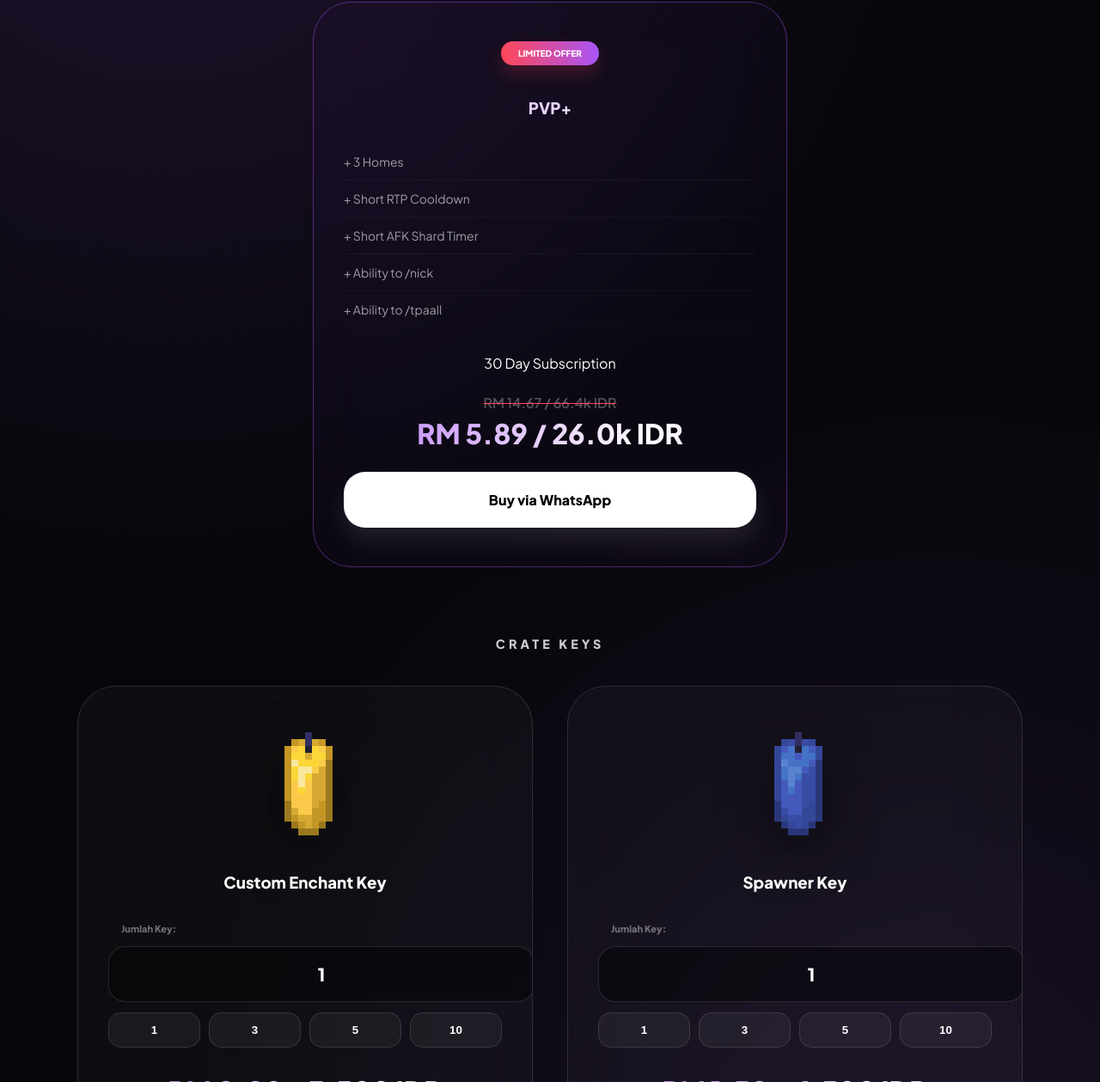
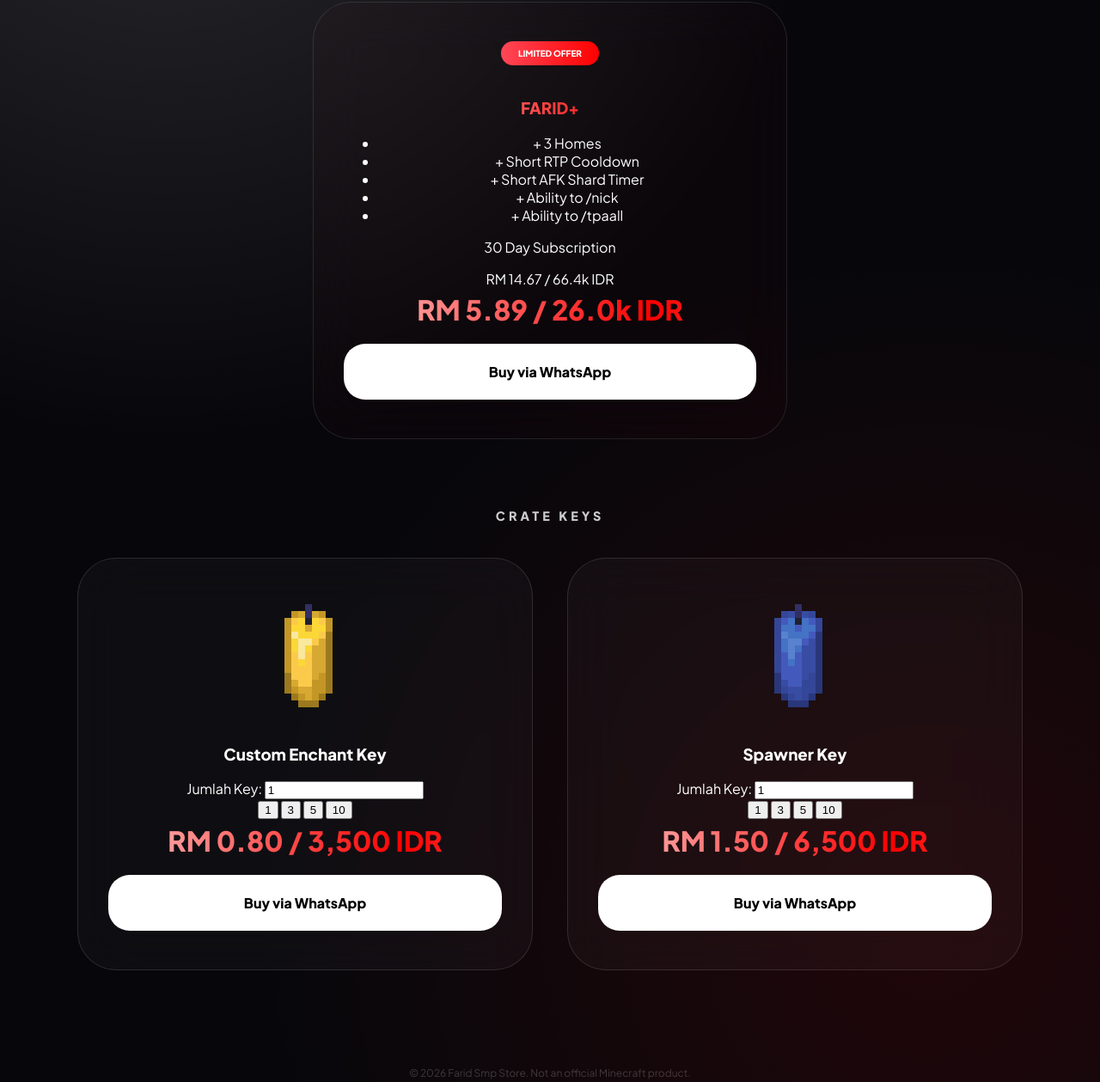
Before and after one commit to Faridgameprimi/pvpsl-store, a plain HTML site: page index.html in a window 1280 px wide. Shown: the part 561-1820 px from the top of the page at 86% size. Drawn offline with Linux system fonts and the light colour scheme.

Commit message:
Add files via upload

```diff
--- a/index.html
+++ b/index.html
@@ -3,7 +3,7 @@
 <head>
     <meta charset="UTF-8">
     <meta name="viewport" content="width=device-width, initial-scale=1.0">
-    <title>Pvp Legend | Official Webstore</title>
+    <title>Farid Smp | Official Webstore</title>
     <link href="https://fonts.googleapis.com/css2?family=Plus+Jakarta+Sans:wght@400;600;800&display=swap" rel="stylesheet">
     <link rel="stylesheet" href="style.css">
 </head>
@@ -13,7 +13,7 @@
 
     <nav>
         <div class="container">
-            <h2 class="brand-logo">PVP LEGEND<span class="animated-text"> STORE</span></h2>
+            <h2 class="brand-logo">FARID SMP<span class="animated-text"> STORE</span></h2>
             <ul>
                 <li><a href="#ranks" class="snd-trigger">Ranks</a></li>
                 <li><a href="#keys" class="snd-trigger">Keys</a></li>
@@ -23,8 +23,8 @@
     </nav>
 
     <header>
-        <h1 class="animated-text">PVP LEGEND</h1>
-        <p>Selamat Datang di Toko Resmi PvP Legends</p>
+        <h1 class="animated-text">FARID SMP</h1>
+        <p>Selamat Datang di Toko Resmi Farid Smp</p>
     </header>
 
     <main class="container">
@@ -34,7 +34,7 @@
             <div class="rank-container">
                 <div class="card rank-card snd-trigger">
                     <div class="rank-badge">LIMITED OFFER</div>
-                    <h3 class="animated-text">PVP+</h3>
+                    <h3 class="animated-text">FARID+</h3>
                     <ul class="features">
                         <li>+ 3 Homes</li>
                         <li>+ Short RTP Cooldown</li>
@@ -47,7 +47,7 @@
                         <span class="original-price">RM 14.67 / 66.4k IDR</span>
                         <p class="price animated-text">RM 5.89 / 26.0k IDR</p>
                     </div>
-                    <a href="https://wa.me/60142446184?text=Saya%20ingin%20beli%20Rank%20PVP+" class="btn-buy snd-trigger">Buy via WhatsApp</a>
+                    <a href="https://wa.me/60142446184?text=Saya%20ingin%20beli%20Rank%20FARID+" class="btn-buy snd-trigger">Buy via WhatsApp</a>
                 </div>
             </div>
         </section>
@@ -95,7 +95,7 @@
     </main>
 
     <footer>
-        <p>&copy; 2026 Pvp Legend Store. Not an official Minecraft product.</p>
+        <p>&copy; 2026 Farid Smp Store. Not an official Minecraft product.</p>
     </footer>
 
     <script>
@@ -105,13 +105,12 @@
             spawner: { rm: 1.50, idr: 6500 }
         };
 
-        // Fungsi Suara yang diperbaiki
         function playSound() {
-            btnAudio.pause(); // Reset jika sedang bunyi
+            btnAudio.pause();
             btnAudio.currentTime = 0;
             const playPromise = btnAudio.play();
             if (playPromise !== undefined) {
-                playPromise.catch(error => { console.log("User interaction required for audio"); });
+                playPromise.catch(error => { console.log("Audio play failed"); });
             }
         }
 
@@ -130,18 +129,16 @@
 
             document.getElementById(type + '-price-display').innerText = `RM ${totalRM} / ${totalIDR} IDR`;
 
-            const waMsg = `Hello%20PVP%20Legend,%20saya%20ingin%20membeli%20${qty}x%20${type.toUpperCase()}%20KEY`;
+            const waMsg = `Hello%20Farid%20Smp,%20saya%20ingin%20membeli%20${qty}x%20${type.toUpperCase()}%20KEY`;
             document.getElementById(type + '-buy-link').href = `https://wa.me/60142446184?text=${waMsg}`;
         }
 
-        // Global Event Listener untuk semua tombol/link/input/card
         document.addEventListener('click', function(e) {
             if (e.target.closest('.snd-trigger')) {
                 playSound();
             }
         });
 
-        // Inisialisasi awal
         calculateKey('ce');
         calculateKey('spawner');
     </script>
--- a/style.css
+++ b/style.css
@@ -4,30 +4,31 @@
     --glass: rgba(255, 255, 255, 0.03);
     --glass-heavy: rgba(255, 255, 255, 0.08);
     --glass-border: rgba(255, 255, 255, 0.12);
-    --primary-purple: #a855f7;
+    --primary-red: #ff0000; /* Warna Utama Merah */
     --bg-dark: #07070b;
 }
 
 body {
     font-family: 'Plus Jakarta Sans', sans-serif;
     margin: 0; background-color: var(--bg-dark); color: white;
+    /* Background Putih ke Merah (Glow Effect) */
     background-image:
-        radial-gradient(circle at 15% 15%, rgba(168, 85, 247, 0.15) 0%, transparent 40%),
-        radial-gradient(circle at 85% 85%, rgba(168, 85, 247, 0.1) 0%, transparent 40%);
+        radial-gradient(circle at 15% 15%, rgba(255, 255, 255, 0.15) 0%, transparent 40%),
+        radial-gradient(circle at 85% 85%, rgba(255, 0, 0, 0.1) 0%, transparent 40%);
     overflow-x: hidden;
     min-height: 100vh;
 }
 
 .container { max-width: 1100px; margin: 0 auto; padding: 0 20px; }
 
-/* Animasi Teks */
+/* Animasi Teks Putih ke Merah */
 @keyframes flowText {
     0% { background-position: 0% 50%; }
     100% { background-position: 100% 50%; }
 }
 
 .animated-text {
-    background: linear-gradient(90deg, var(--primary-purple), #ffffff, var(--primary-purple));
+    background: linear-gradient(90deg, #ffffff, #ff0000, #ffffff);
     background-size: 200% auto;
     -webkit-background-clip: text;
     -webkit-text-fill-color: transparent;
@@ -47,7 +48,7 @@ nav {
 
 nav ul { list-style: none; display: flex; gap: 25px; float: right; margin-top: -35px; }
 nav ul li a { text-decoration: none; color: rgba(255,255,255,0.6); font-weight: 600; transition: 0.3s; }
-nav ul li a:hover { color: var(--primary-purple); }
+nav ul li a:hover { color: var(--primary-red); }
 
 /* Header */
 header { text-align: center; padding: 100px 20px; }
@@ -56,13 +57,13 @@ header p { opacity: 0.5; font-size: 1.1rem; margin-top: 10px; }
 
 .section-title { text-align: center; margin: 80px 0 40px; text-transform: uppercase; letter-spacing: 4px; font-size: 0.9rem; opacity: 0.8; }
 
-/* Grid & Card (LIQUID GLASS V2) */
+/* Cards */
 .grid { display: grid; grid-template-columns: repeat(auto-fit, minmax(320px, 1fr)); gap: 40px; }
 
 .card {
     background: var(--glass);
     backdrop-filter: blur(30px); -webkit-backdrop-filter: blur(30px);
-    border-radius: 45px; /* Lebih Bulat */
+    border-radius: 45px;
     padding: 45px 35px;
     border: 1px solid var(--glass-border);
     text-align: center;
@@ -73,73 +74,41 @@ header p { opacity: 0.5; font-size: 1.1rem; margin-top: 10px; }
 
 .card:hover {
     transform: translateY(-15px) scale(1.02);
-    border-color: rgba(168, 85, 247, 0.5);
+    border-color: rgba(255, 0, 0, 0.5); /* Border jadi merah saat hover */
     background: var(--glass-heavy);
-    box-shadow: 0 30px 60px rgba(0,0,0,0.4), 0 0 20px rgba(168, 85, 247, 0.1);
+    box-shadow: 0 30px 60px rgba(0,0,0,0.4), 0 0 20px rgba(255, 0, 0, 0.1);
 }
 
-/* Rank Specific */
 .rank-card {
     max-width: 480px;
     margin: 0 auto;
-    border: 1px solid rgba(168, 85, 247, 0.4);
-    background: rgba(168, 85, 247, 0.03);
+    border: 1px solid rgba(255, 255, 255, 0.1);
+    background: rgba(255, 0, 0, 0.02);
 }
 
 .rank-badge {
-    background: linear-gradient(90deg, #ff4757, #a855f7);
+    background: linear-gradient(90deg, #ff4757, #ff0000);
     color: white; padding: 8px 20px; border-radius: 50px;
     font-size: 10px; font-weight: 800; margin-bottom: 20px;
-    display: inline-block; box-shadow: 0 10px 20px rgba(255, 71, 87, 0.2);
+    display: inline-block;
 }
 
-/* Harga */
-.price-container { margin: 25px 0; }
-.original-price {
-    font-size: 1rem; color: rgba(255,255,255,0.3);
-    text-decoration: line-through; text-decoration-color: #ff4757; font-weight: 600;
-}
 .price { font-size: 2rem; margin: 5px 0; }
 
-/* Input & Buttons */
-.selector-group { margin: 30px 0; text-align: left; }
-.selector-group label { font-size: 11px; opacity: 0.4; font-weight: 800; margin-left: 15px; }
+input[type=number]:focus { border-color: var(--primary-red); }
 
-input[type=number] {
-    width: 100%; padding: 18px; background: rgba(0,0,0,0.4);
-    border: 1px solid var(--glass-border); border-radius: 20px;
-    color: white; font-size: 1.3rem; text-align: center; margin: 12px 0;
-    font-weight: 800; font-family: inherit; transition: 0.3s;
-}
-input[type=number]:focus { border-color: var(--primary-purple); background: rgba(0,0,0,0.6); }
-
-.quick-select { display: flex; gap: 10px; }
-.quick-select button {
-    flex: 1; padding: 12px; background: rgba(255,255,255,0.05);
-    border: 1px solid var(--glass-border); color: white;
-    border-radius: 15px; cursor: pointer; transition: 0.3s; font-weight: 700;
-}
-.quick-select button:hover { background: var(--primary-purple); border-color: white; transform: scale(1.1); }
+.quick-select button:hover { background: var(--primary-red); border-color: white; }
 
 .btn-buy {
     display: block; background: #ffffff; color: #000000;
     text-decoration: none; padding: 22px; border-radius: 25px;
     font-weight: 800; margin-top: 20px; transition: 0.4s;
-    box-shadow: 0 15px 30px rgba(255,255,255,0.1);
 }
 .btn-buy:hover {
-    background: var(--primary-purple); color: white;
+    background: var(--primary-red); color: white;
     transform: scale(1.05);
-    box-shadow: 0 20px 40px rgba(168, 85, 247, 0.4);
 }
 
-.features { list-style: none; padding: 0; margin: 30px 0; text-align: left; }
-.features li { padding: 12px 0; border-bottom: 1px solid rgba(255,255,255,0.03); color: rgba(255,255,255,0.6); font-size: 14px; }
-
-.key-img { max-width: 130px; margin-bottom: 20px; filter: drop-shadow(0 20px 30px rgba(0,0,0,0.5)); transition: 0.5s; }
-.card:hover .key-img { transform: rotate(5deg) scale(1.1); }
-
-footer { text-align: center; padding: 100px 20px; opacity: 0.2; font-size: 12px; letter-spacing: 1px; }
-
-/* Hilangkan arrow input number */
+.key-img { max-width: 130px; margin-bottom: 20px; }
+footer { text-align: center; padding: 100px 20px; opacity: 0.2; font-size: 12px; }
 input::-webkit-outer-spin-button, input::-webkit-inner-spin-button { -webkit-appearance: none; margin: 0; }
```
